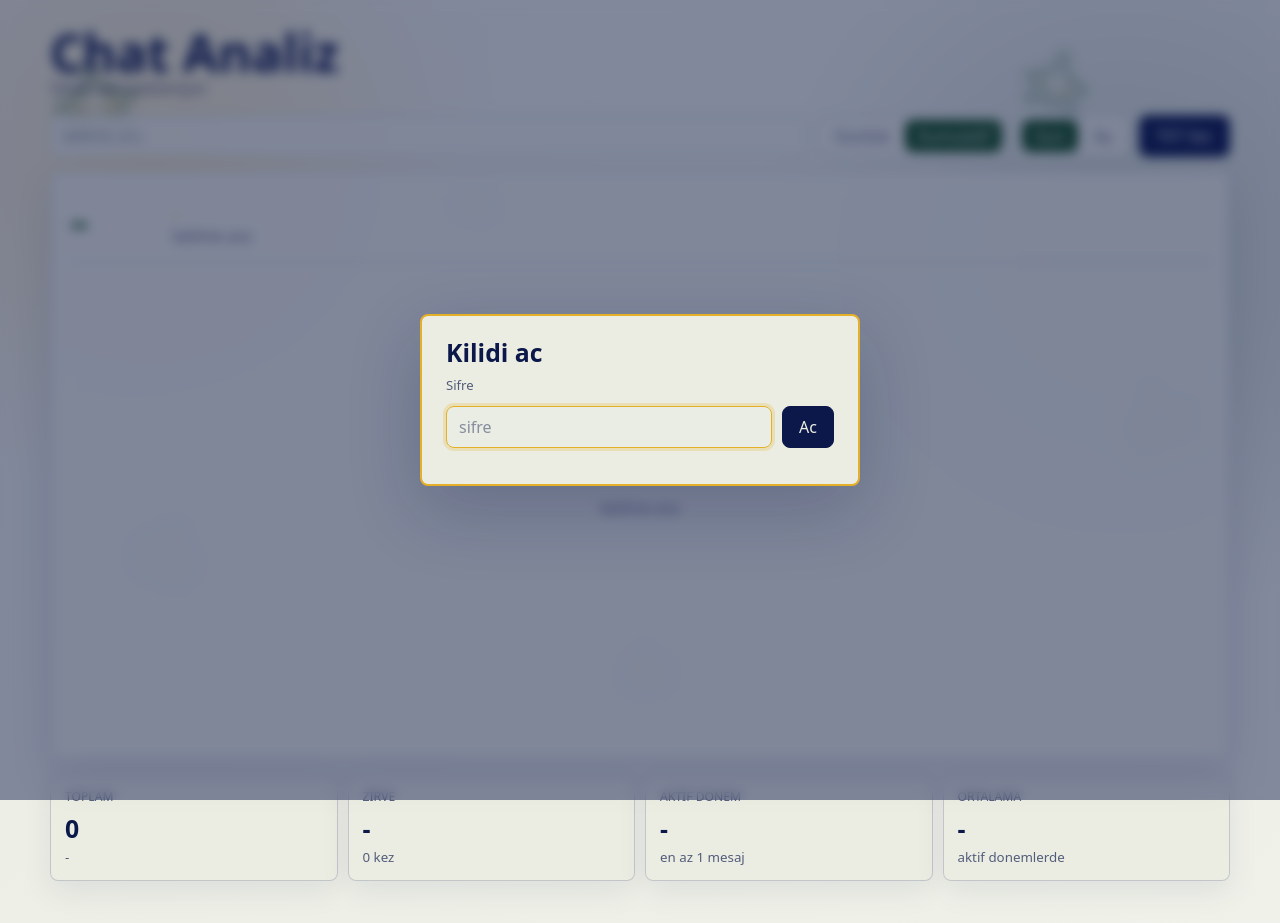
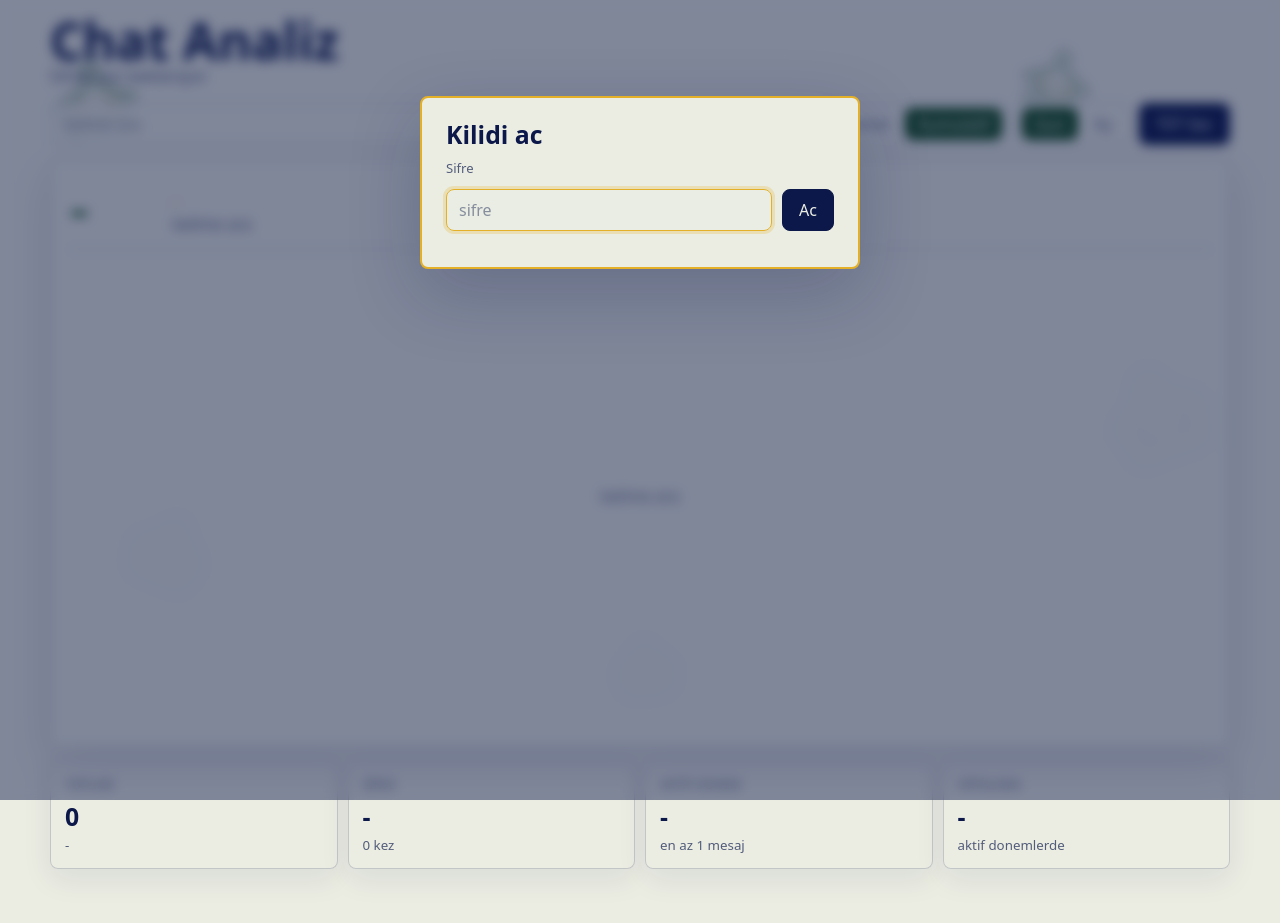
Before and after one commit to isikgirayedu/wp-analysis, a website: page docs/index.html in a window 1280 px wide. Drawn offline with Linux system fonts and the light colour scheme.

Commit message:
Remove grid background from Pages app

```diff
--- a/docs/index.html
+++ b/docs/index.html
@@ -5,9 +5,9 @@
   <meta name="viewport" content="width=device-width, initial-scale=1.0" />
   <title>Chat Analiz</title>
   <link rel="icon" href="data:," />
-  <link rel="stylesheet" href="./styles.css" />
+  <link rel="stylesheet" href="./styles.css?v=20260723b" />
   <script src="./vendor/chart.umd.min.js"></script>
-  <script src="./app.js" defer></script>
+  <script src="./app.js?v=20260723b" defer></script>
 </head>
 <body>
   <svg class="turtle-bg" viewBox="0 0 1200 800" preserveAspectRatio="xMidYMid slice" aria-hidden="true">
--- a/docs/styles.css
+++ b/docs/styles.css
@@ -18,10 +18,7 @@
 body {
   margin: 0;
   min-height: 100vh;
-  background:
-    radial-gradient(circle at 12% 18%, rgba(228, 176, 40, 0.2), transparent 25%),
-    radial-gradient(circle at 88% 28%, rgba(18, 77, 28, 0.14), transparent 28%),
-    linear-gradient(135deg, rgba(235, 237, 227, 0.96), rgba(235, 237, 227, 0.78));
+  background: var(--cream);
   color: var(--navy);
   font-family: system-ui, -apple-system, BlinkMacSystemFont, "Segoe UI", sans-serif;
   overflow-x: hidden;
@@ -87,7 +84,7 @@ button:disabled {
   z-index: 1;
   width: min(1180px, calc(100% - 28px));
   margin: 0 auto;
-  padding: 28px 0 42px;
+  padding: 16px 0 36px;
 }
 
 .topbar {
@@ -138,8 +135,9 @@ h2 {
   inset: 0;
   z-index: 10;
   display: grid;
-  place-items: center;
-  padding: 24px;
+  align-items: start;
+  justify-items: center;
+  padding: clamp(54px, 12vh, 100px) 24px 24px;
   background: rgba(11, 24, 73, 0.48);
   backdrop-filter: blur(6px);
 }
```
